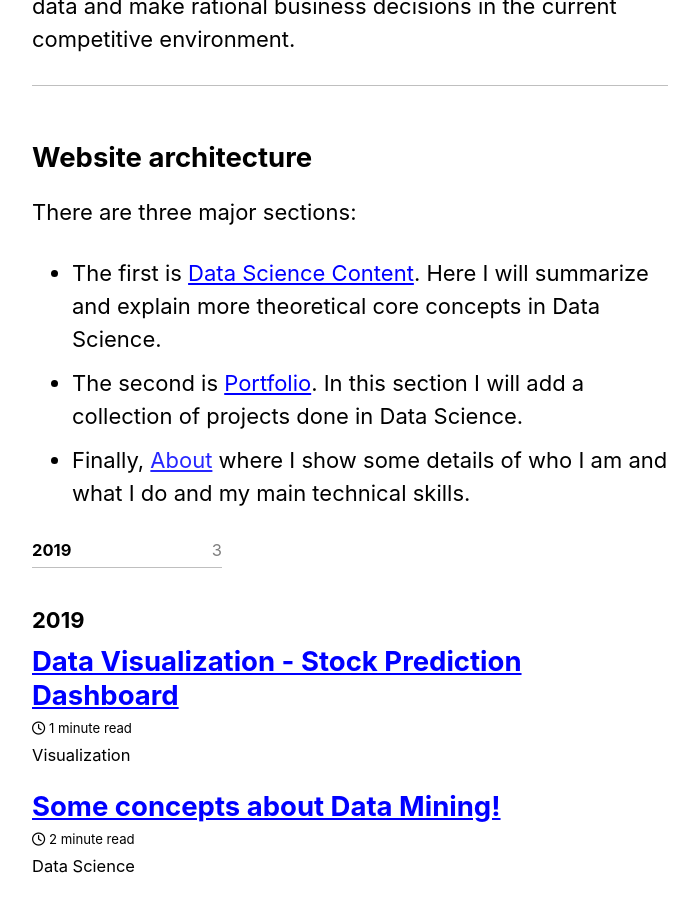
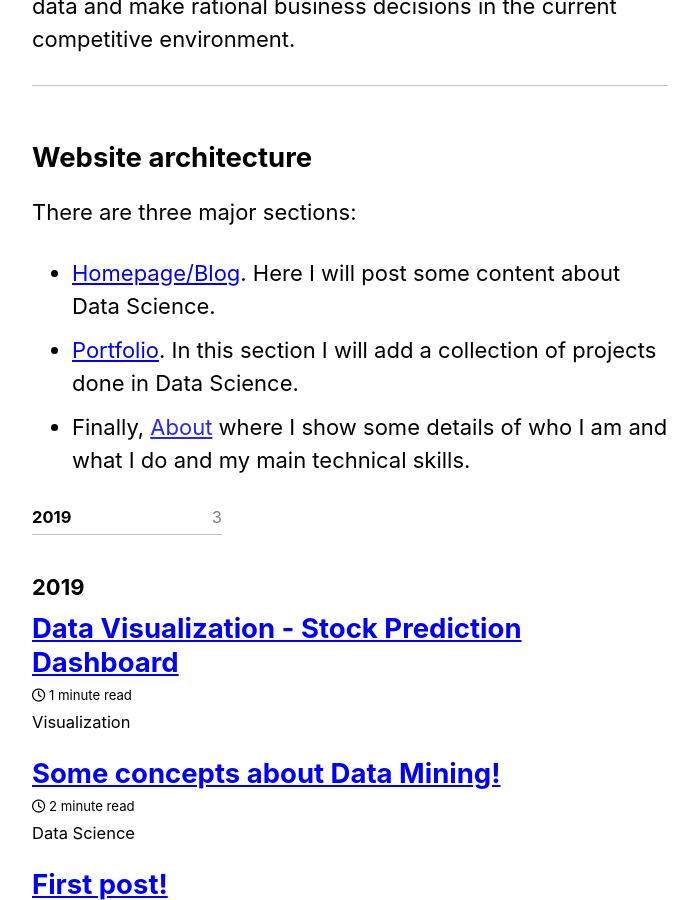
Before and after one commit to vidigaljoao/vidigaljoao.github.io, a Jekyll site: the page built from _posts/2019-08-01-first-entry.md, in a window 1280 px wide and 900 px high, scrolled down 626 px. Shown: the whole window, without its empty margins (290-987 px from the left). Built offline with Jekyll 4.4.1, drawn with Linux system fonts in a browser that asks for light colours; cached includes are drawn as plain includes; nearby versions of some CDN libraries.

Commit message:
change in the layout

```diff
--- a/_posts/2019-08-01-first-entry.md
+++ b/_posts/2019-08-01-first-entry.md
@@ -21,6 +21,6 @@ ___
 
 There are three major sections:
 
-* The first is [Data Science Content](/datascience/). Here I  will  summarize and explain more theoretical core concepts in Data Science.
-* The second is [Portfolio](/potfolio/). In this section I will add a collection of projects done in Data Science.
+*  [Homepage/Blog](/). Here I  will  post some content about Data Science.
+* [Portfolio](/potfolio/). In this section I will add a collection of projects done in Data Science.
 * Finally, [About]() where I show some details of who I am and what I do and  my main technical skills.
```
